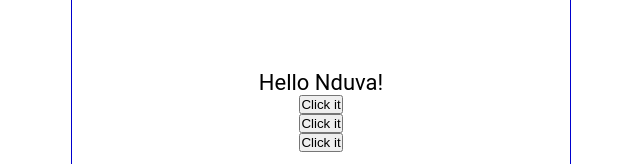
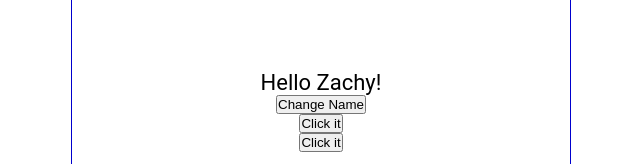
Before and after one commit to ZachyDev/9-Hours-of-Reactjs, a React (Create React App) app in the folder tech-hub/: page / in a window 1280 px wide. Shown: the part 297-461 px from the top of the page, without its empty margins (319-959 px from the left). Built offline with nearby package versions, Linux system fonts and the light colour scheme.

Commit message:
useState Hook in React

```diff
--- a/tech-hub/src/Content.js
+++ b/tech-hub/src/Content.js
@@ -1,15 +1,21 @@
-import React from 'react'
+import React from 'react';
+import { useState } from 'react';
 
 function Content() {
+    const [name,setName] = useState('Zachy');
+    const [count,setCount] = useState(0);
+
     const handleNameChange = () => {
         const names = ['Zachy', 'Nduva', 'Techie G', 'Rodgers'];
         let int =Math.floor(Math.random() * 3 );
-        return names[int];
+        setName(names[int]);
     }
 
     // handle click
     const handleClick = () => {
-      console.log('You clicked it');
+      setCount(count + 1);
+      setCount(count + 1);
+      console.log(count);
     }
 
     const handleClick2 = (name) => {
@@ -22,10 +28,10 @@ function Content() {
   return (
     <main>
         <p onDoubleClick={handleClick}>
-            Hello { handleNameChange() }!
+            Hello { name }!
         </p>
+        <button onClick={ handleNameChange }>Change Name</button>
         <button onClick={ handleClick }>Click it</button>
-        <button onClick={ () => handleClick2('Zachary') }>Click it</button>
         <button onClick={ (e) => handleClick3(e) }>Click it</button>
     </main>
   )
```
